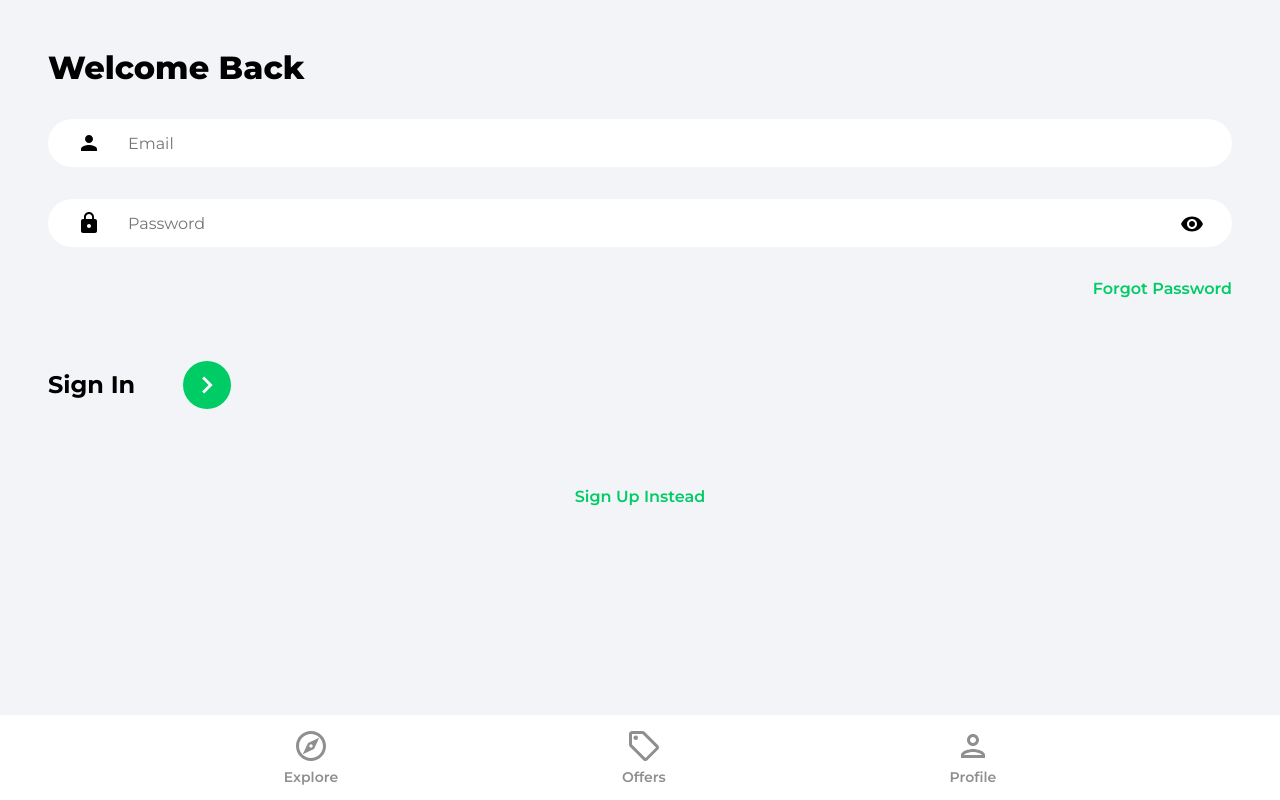
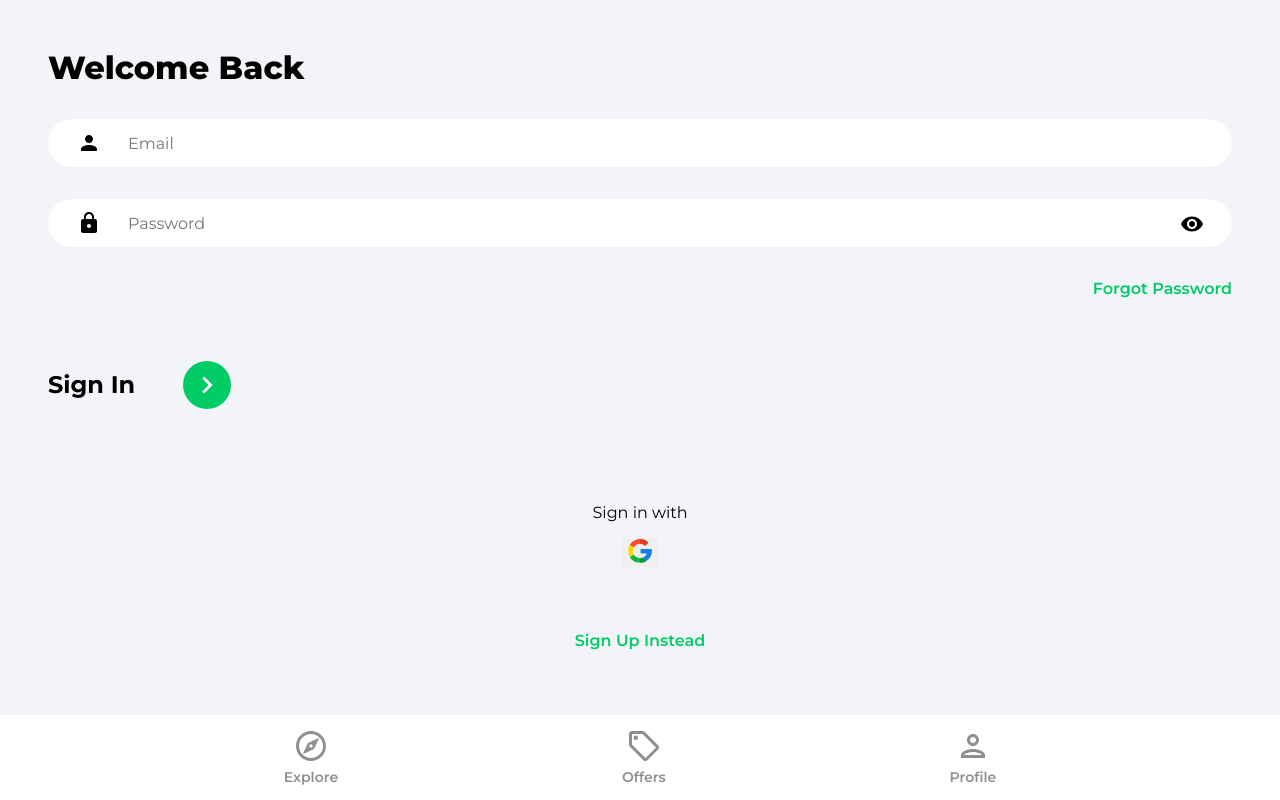
Before and after one commit to zillur-rgb/Llegal-An-Agency-Client, a React (Create React App) app: page /sign-in in a window 1280 px wide. Built offline with nearby package versions, Linux system fonts and the light colour scheme.

Commit message:
Signupor in  with Google

```diff
--- /dev/null
+++ b/src/Components/OAuth/OAuth.jsx
@@ -0,0 +1,51 @@
+import { getAuth, GoogleAuthProvider, signInWithPopup } from "firebase/auth";
+import { useLocation, useNavigate } from "react-router-dom";
+import googleIcon from "../../assets/svg/googleIcon.svg";
+import { doc, getDoc, serverTimestamp, setDoc } from "firebase/firestore";
+import { db } from "../../firebase.init.js";
+import { toast } from "react-toastify";
+
+const OAuth = () => {
+  const navigate = useNavigate();
+  const location = useLocation();
+  const handleGoogleLogin = async () => {
+    try {
+      //Signing in with google
+      const auth = getAuth();
+      const provider = new GoogleAuthProvider();
+      const result = await signInWithPopup(auth, provider);
+      const user = result.user;
+
+      //Checking in db if user is already in the database
+      const docSnap = await getDoc(doc(db, "users", user.uid));
+
+      //Adding data to the database
+      if (!docSnap.exists()) {
+        await setDoc(doc(db, "users", user.uid), {
+          name: user.displayName,
+          email: user.email,
+          timestamp: serverTimestamp(),
+        });
+      }
+
+      navigate("/");
+    } catch (error) {
+      toast.error("Could not signin with google");
+    }
+  };
+  return (
+    <div className="socialLogin">
+      <p>Sign {location.pathname === "/sign-up" ? "up" : "in"} with </p>
+      <button className="sociaIconDiv" onClick={handleGoogleLogin}>
+        <img
+          src={googleIcon}
+          className="socialIconImg"
+          alt="Google"
+          height="24px"
+        />
+      </button>
+    </div>
+  );
+};
+
+export default OAuth;
--- a/src/pages/SignIn.jsx
+++ b/src/pages/SignIn.jsx
@@ -4,6 +4,7 @@ import { ReactComponent as ArrowRightIcon } from "../assets/svg/keyboardArrowRig
 import visibility from "../assets/svg/visibilityIcon.svg";
 import { getAuth, signInWithEmailAndPassword } from "firebase/auth";
 import { toast } from "react-toastify";
+import OAuth from "../Components/OAuth/OAuth";
 
 const SignIn = () => {
   const [showPassword, setShowPassword] = useState(false);
@@ -76,7 +77,7 @@ const SignIn = () => {
           </div>
         </form>
 
-        {/* Google OAuth */}
+        <OAuth />
 
         <Link to="/sign-up" className="registerLink">
           Sign Up Instead
```
